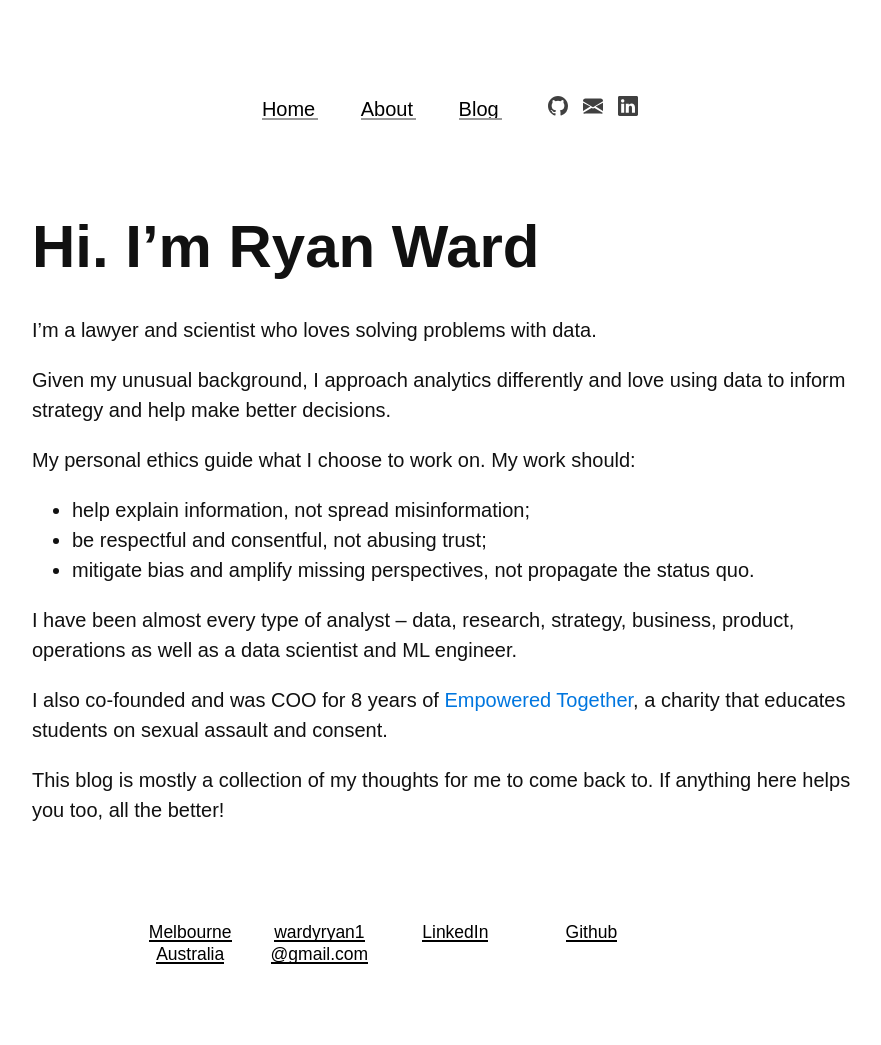
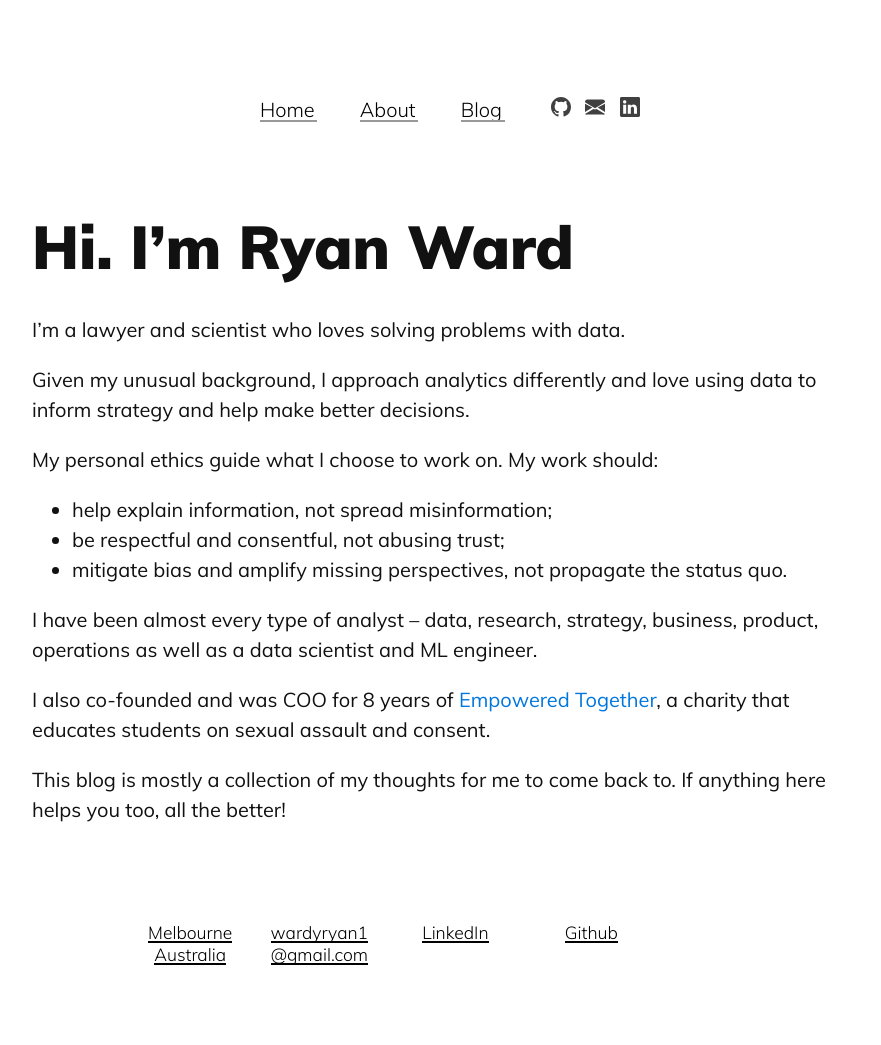
Before and after one commit to ryanward-io/ryanward-io.github.io, a Jekyll site: the page built from index.md, in a window 1280 px wide. Shown: the whole page, without its empty margins (188-1069 px from the left). Built offline with Jekyll 4.4.1, drawn with Linux system fonts in a browser that asks for light colours; some web fonts are replaced.

Commit message:
Self-host Muli font instead of loading it from Google Fonts
Co-Authored-By: Claude Sonnet 5.5 <noreply@anthropic.com>

```diff
--- a/_includes/head.html
+++ b/_includes/head.html
@@ -8,11 +8,7 @@
   <!-- Theme CSS -->
   <link rel="stylesheet" href="{{ '/css/junior.css' | relative_url }}" type="text/css" />
 
-  <!-- Fonts -->
-  <link
-    href="https://fonts.googleapis.com/css?family=Muli:300,400,800"
-    rel="stylesheet"
-  />
+  <link rel="preload" href="{{ '/fonts/muli-latin.woff2' | relative_url }}" as="font" type="font/woff2" crossorigin />
 
   <!-- MathJax -->
   {% if site.enable_mathjax or page.mathjax == true %}
--- /dev/null
+++ b/_sass/_fonts.scss
@@ -0,0 +1,28 @@
+// Muli (now Mulish), self-hosted variable font; SIL Open Font License 1.1.
+// Downloaded from Google Fonts (v34) so visitors' browsers don't contact Google.
+@font-face {
+  font-family: "Muli";
+  font-style: normal;
+  font-weight: 200 1000;
+  font-display: swap;
+  src: url("../fonts/muli-vietnamese.woff2") format("woff2");
+  unicode-range: U+0102-0103, U+0110-0111, U+0128-0129, U+0168-0169, U+01A0-01A1, U+01AF-01B0, U+0300-0301, U+0303-0304, U+0308-0309, U+0323, U+0329, U+1EA0-1EF9, U+20AB;
+}
+
+@font-face {
+  font-family: "Muli";
+  font-style: normal;
+  font-weight: 200 1000;
+  font-display: swap;
+  src: url("../fonts/muli-latin-ext.woff2") format("woff2");
+  unicode-range: U+0100-02BA, U+02BD-02C5, U+02C7-02CC, U+02CE-02D7, U+02DD-02FF, U+0304, U+0308, U+0329, U+1D00-1DBF, U+1E00-1E9F, U+1EF2-1EFF, U+2020, U+20A0-20AB, U+20AD-20C4, U+2113, U+2C60-2C7F, U+A720-A7FF;
+}
+
+@font-face {
+  font-family: "Muli";
+  font-style: normal;
+  font-weight: 200 1000;
+  font-display: swap;
+  src: url("../fonts/muli-latin.woff2") format("woff2");
+  unicode-range: U+0000-00FF, U+0131, U+0152-0153, U+02BB-02BC, U+02C6, U+02DA, U+02DC, U+0304, U+0308, U+0329, U+2000-206F, U+20AC, U+2122, U+2191, U+2193, U+2212, U+2215, U+FEFF, U+FFFD;
+}
--- a/css/junior.scss
+++ b/css/junior.scss
@@ -9,6 +9,8 @@
 * @link https://github.com/thundergolfer/junior
 * @license MIT
 */
+
+@import 'fonts';
 
 @import 'variables';
 
```
Also changed, not shown: fonts/muli-latin-ext.woff2 (added), fonts/muli-latin.woff2 (added), fonts/muli-vietnamese.woff2 (added).
